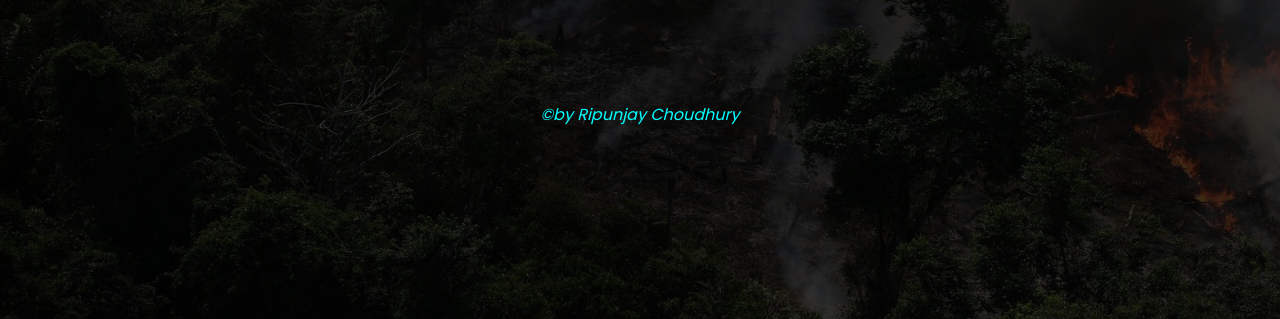
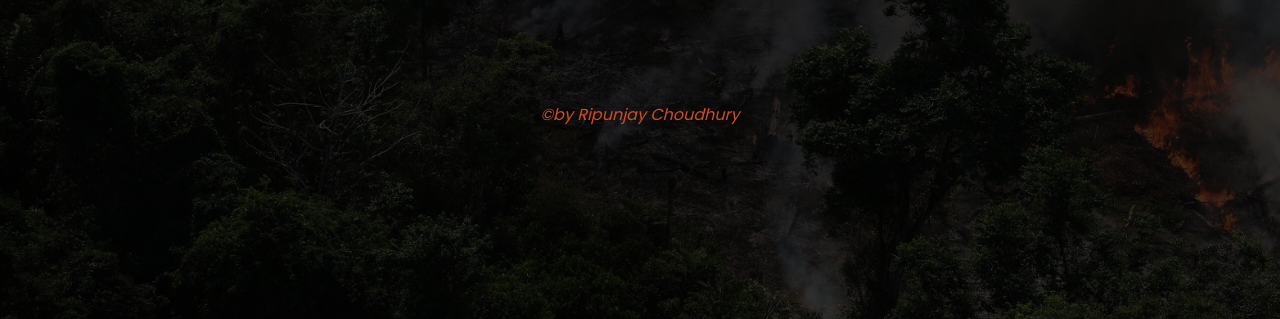
Before and after one commit to Ripunjay42/Forest-Fire-Prediction, a Flask app: page / in a window 1280 px wide. Shown: the part 1365-1684 px from the top of the page. Run offline with Flask 3, Linux system fonts and the light colour scheme; parts of the project's set-up code (start-up, migrations or seed data) failed here and were passed over; some libraries are stand-ins or nearby versions.

Commit message:
Add files via upload

```diff
--- a/templates/index.html
+++ b/templates/index.html
@@ -55,7 +55,7 @@
         Pandas, Numpy, Matplotlib for csv reading, Data Processing, Data Cleaning, Visualization etc.<br>
       </p>
       <br><br><br><br>
-      <p class="copyright" style="color:aqua; text-align:center; font-style:italic">&copy;by Ripunjay Choudhury</p>
+      <p class="copyright" style="color:rgb(207, 76, 35); text-align:center; font-style:italic">&copy;by Ripunjay Choudhury</p>
     </section>
 
 
```
